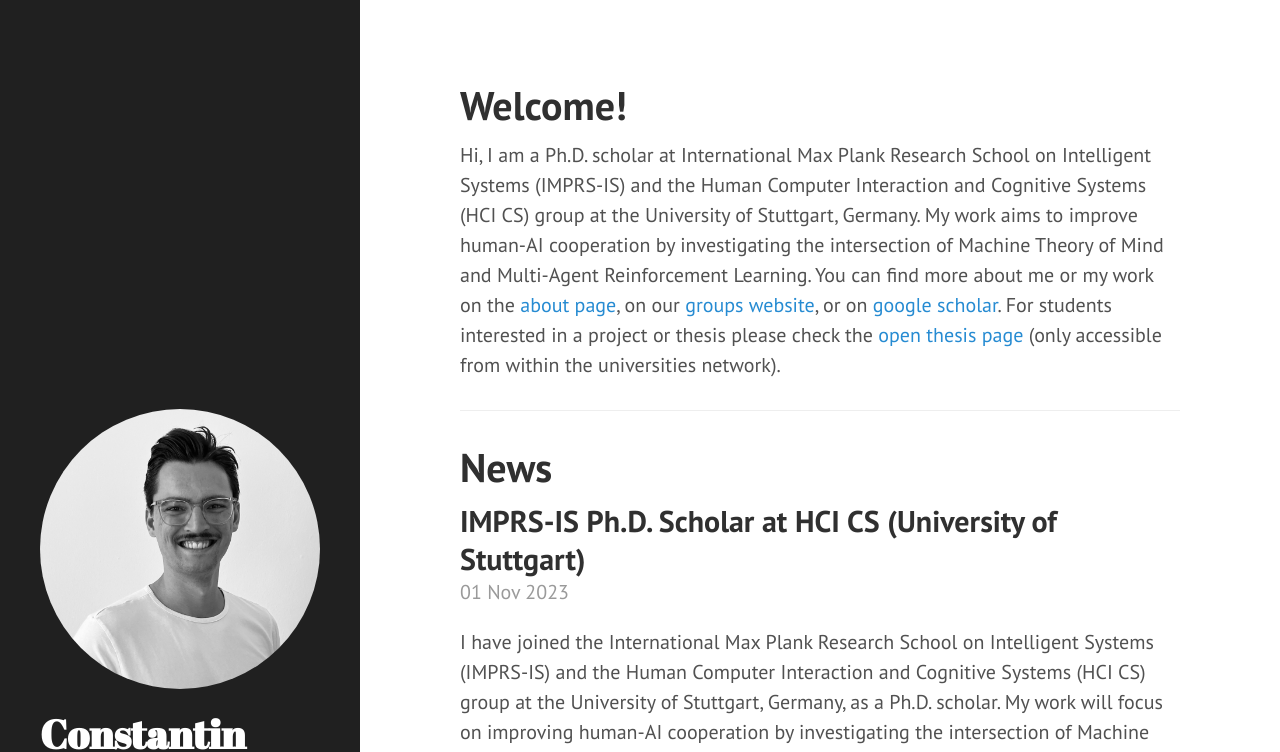
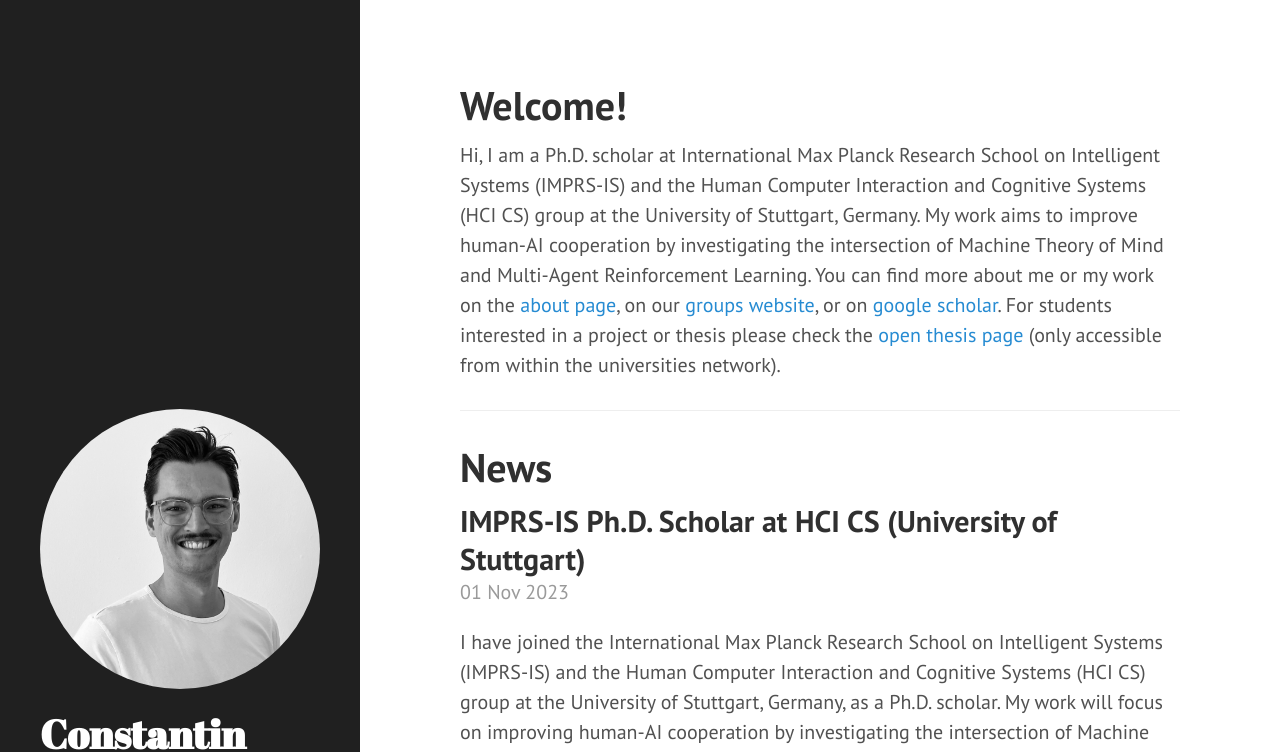
Before and after one commit to ConstantinRuhdorfer/constantinruhdorfer.github.io, a Jekyll site: the page built from index.html, in a window 1280 px wide and 1119 px high. Shown: the top 752 px of the window. Built offline with Jekyll 4.4.1, drawn with Linux system fonts in a browser that asks for light colours; the list of posts is cut into pages by our own code; some of the changed text lies outside the part shown.

Commit message:
Fix: spelling

```diff
--- a/_posts/2023-11-01-hi.md
+++ b/_posts/2023-11-01-hi.md
@@ -3,7 +3,7 @@
 title: IMPRS-IS Ph.D. Scholar at HCI CS (University of Stuttgart)
 ---
 
-I have joined the International Max Plank Research School on Intelligent Systems (IMPRS-IS) and the Human Computer Interaction and Cognitive Systems (HCI CS) group at the University of Stuttgart, Germany, as a  Ph.D. scholar.
+I have joined the International Max Planck Research School on Intelligent Systems (IMPRS-IS) and the Human Computer Interaction and Cognitive Systems (HCI CS) group at the University of Stuttgart, Germany, as a  Ph.D. scholar.
 My work will focus on improving human-AI cooperation by investigating the intersection of Machine Theory of Mind and Multi-Agent Reinforcement Learning.
 
 You can find more about my work [here](https://www.perceptualui.org/people/ruhdorfer/).
--- a/about.md
+++ b/about.md
@@ -4,7 +4,7 @@
 ---
 
 
-Hi, I am a Ph.D. scholar at International Max Plank Research School on Intelligent Systems (IMPRS-IS) and the Human Computer Interaction and Cognitive Systems (HCI CS) group at the University of Stuttgart, Germany.
+Hi, I am a Ph.D. scholar at International Max Planck Research School on Intelligent Systems (IMPRS-IS) and the Human Computer Interaction and Cognitive Systems (HCI CS) group at the University of Stuttgart, Germany.
 I work to improve human-AI cooperation by investigating the intersection of Machine Theory of Mind and Multi-Agent Reinforcement Learning.
 
 You can find more about my work [here](https://www.perceptualui.org/people/ruhdorfer/) or find me on [google scholar](https://scholar.google.de/citations?user=Bb4aplwAAAAJ&hl=de).
--- a/index.html
+++ b/index.html
@@ -5,7 +5,7 @@
 
 <h1 class="post-title">Welcome!</h1>
 
-Hi, I am a Ph.D. scholar at International Max Plank Research School on Intelligent Systems (IMPRS-IS) and the Human Computer Interaction and Cognitive Systems (HCI CS) group at the University of Stuttgart, Germany.
+Hi, I am a Ph.D. scholar at International Max Planck Research School on Intelligent Systems (IMPRS-IS) and the Human Computer Interaction and Cognitive Systems (HCI CS) group at the University of Stuttgart, Germany.
 My work aims to improve human-AI cooperation by investigating the intersection of Machine Theory of Mind and Multi-Agent Reinforcement Learning.
 
 You can find more about me or my work on the <a href="{{ site.baseurl }}about">about page</a>, on our <a href="https://www.perceptualui.org/people/ruhdorfer/">groups website</a>, or on <a href="https://scholar.google.de/citations?user=Bb4aplwAAAAJ&hl=de">google scholar</a>.
```
